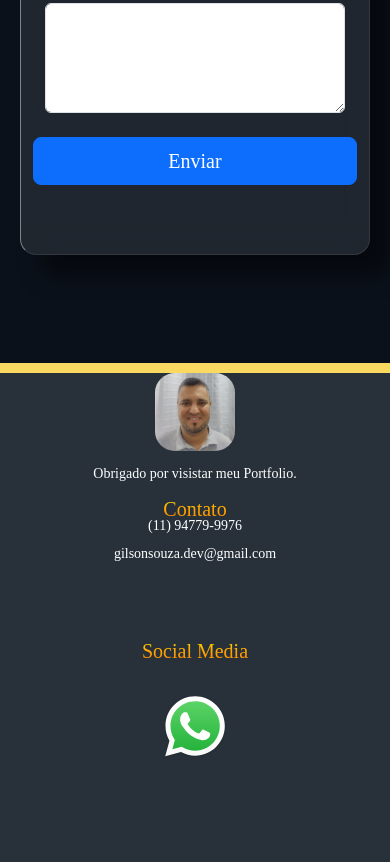
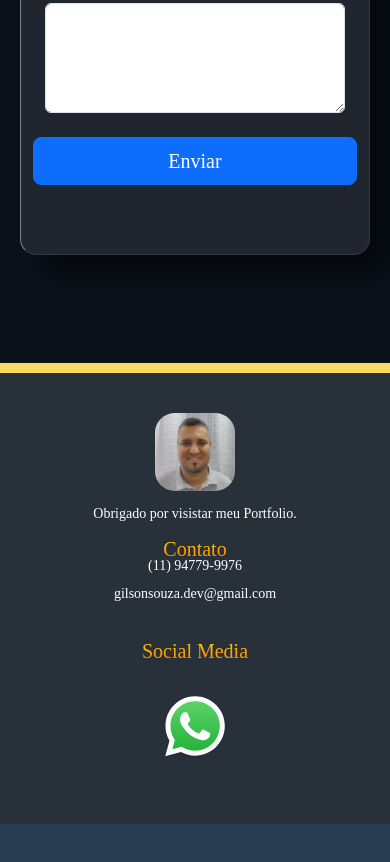
Before and after one commit to Gilson-Souza/Portifolio, a plain HTML site: page index.html in a window 390 px wide. Shown: the part 4813-5675 px from the top of the page. After the commit the page ends 5637 px from the top, so only its background shows below. Drawn offline with nearby package versions, Linux system fonts and the light colour scheme.

Commit message:
atualizando rodapé

```diff
--- a/css/rodape.css
+++ b/css/rodape.css
@@ -72,3 +72,14 @@ footer .social a:hover {
   align-items: center;
   text-align: center;
 }
+
+@media screen and (max-width: 767.98px) {
+    #footer{
+      margin-top: 40px;
+    }
+
+    footer .social{
+      padding: 0.5rem;
+    }
+
+}
```
